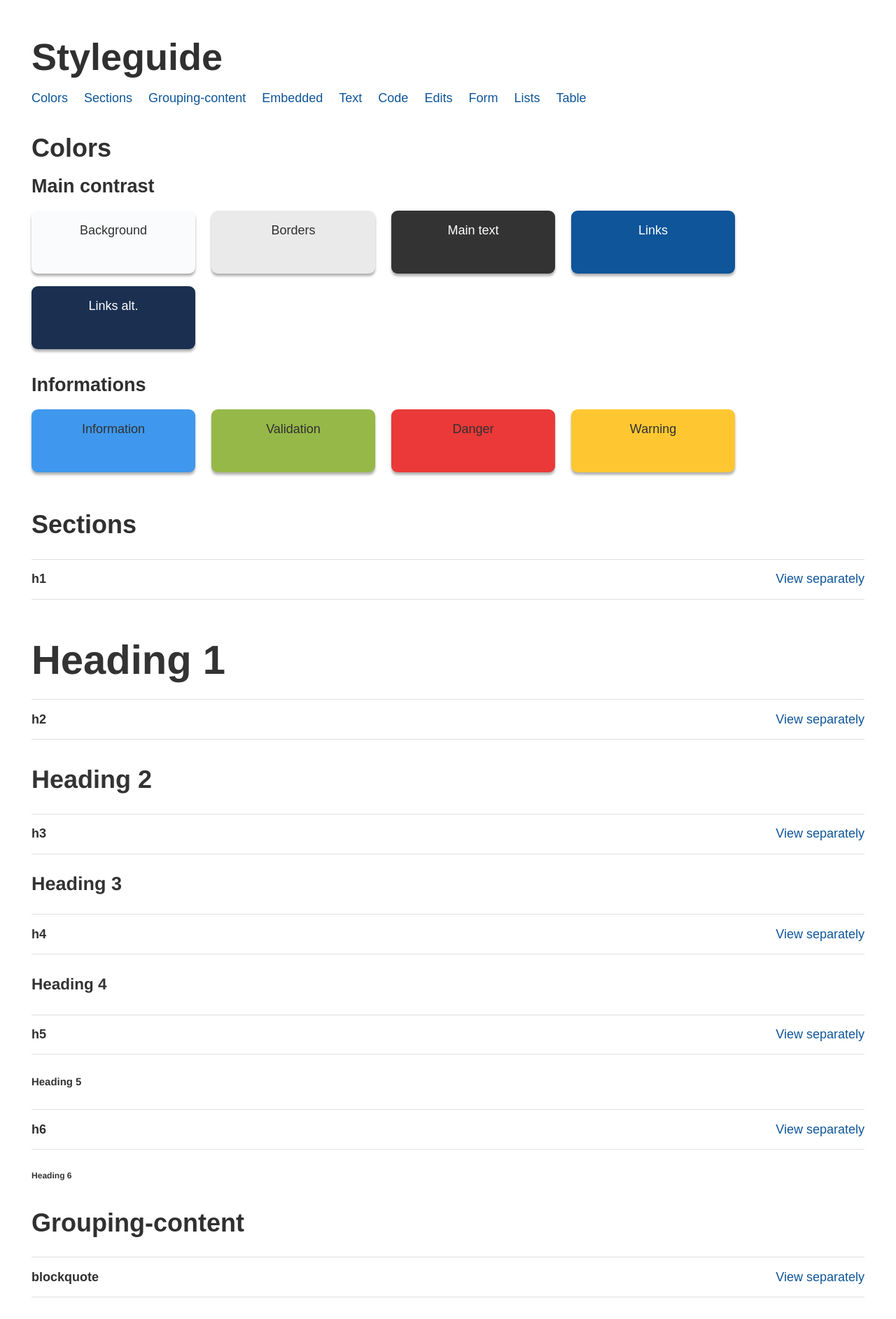
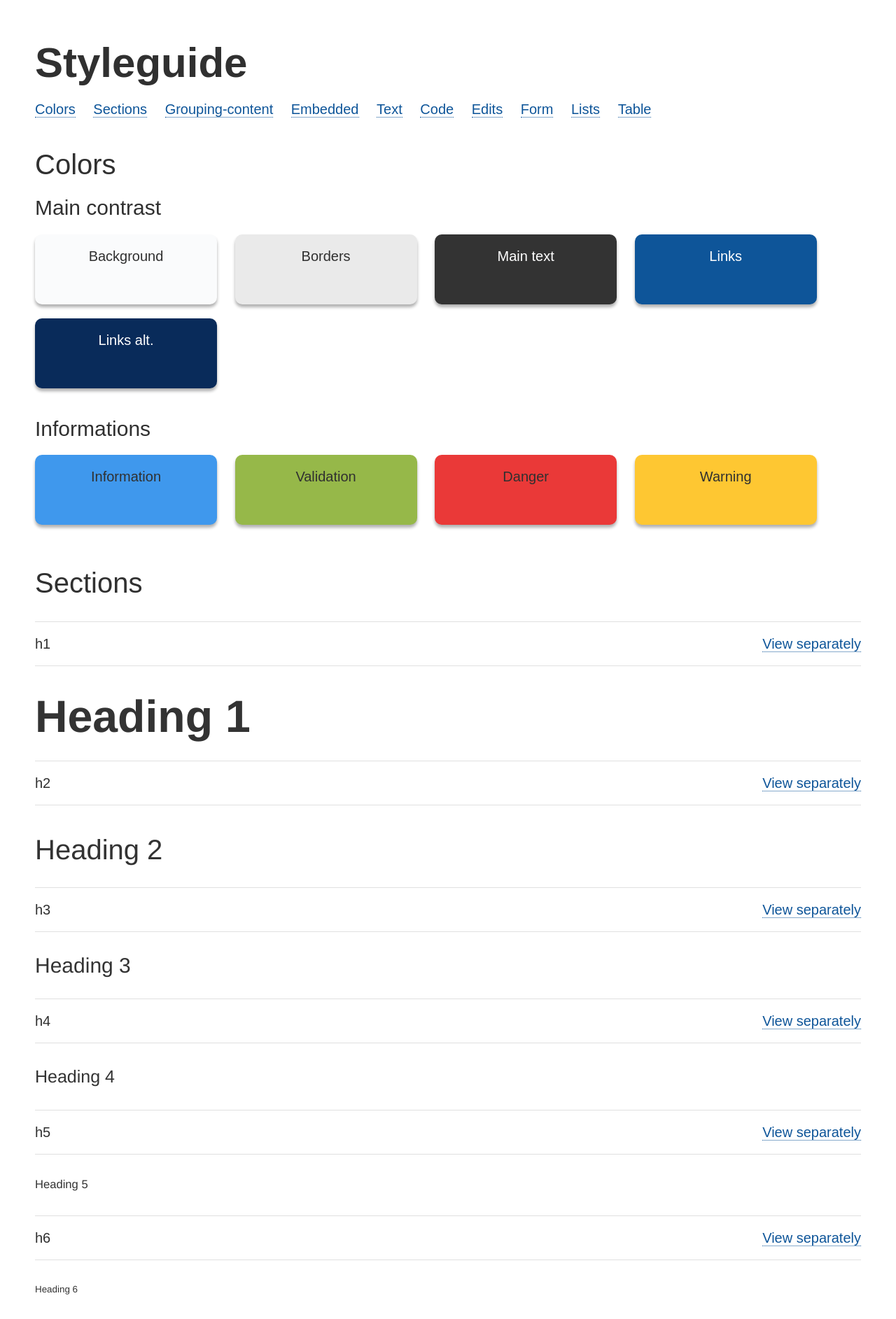
Before and after one commit to adrienchretien/adrienchretien.fr, a Jekyll site: the page built from styleguide.html, in a window 1280 px wide. Shown: the top 1885 px of the page at 70% size. Built offline with Jekyll 4.4.1, drawn with Linux system fonts in a browser that asks for light colours.

Commit message:
First steps to a new design

```diff
--- a/_includes/footer.html
+++ b/_includes/footer.html
@@ -1,3 +1,5 @@
-<footer role="contentinfo">
-  <p><small>© 2014 <a href="mailto:&#99;&#111;&#110;&#116;&#97;&#99;&#116;&#64;&#97;&#99;&#104;&#114;&#101;&#116;&#105;&#101;&#110;&#46;&#102;&#114;">Adrien Chrétien</a>. Vous pouvez aussi me trouver sur <a href="https://twitter.com/adrienchretien" rel="me">Twitter</a> et <a href="https://github.com/neol" rel="me">Github</a> et <a href="http://last.fm/user/adrienchretien" rel="me">Last.fm</a>.</small></p>
+<footer class="p-footer">
+  <div class="big-border--left">
+    <p><small>© 2014 <a href="mailto:&#99;&#111;&#110;&#116;&#97;&#99;&#116;&#64;&#97;&#99;&#104;&#114;&#101;&#116;&#105;&#101;&#110;&#46;&#102;&#114;">Adrien Chrétien</a>. Vous pouvez aussi me trouver sur <a href="https://twitter.com/adrienchretien" rel="me">Twitter</a> et <a href="https://github.com/neol" rel="me">Github</a> et <a href="http://last.fm/user/adrienchretien" rel="me">Last.fm</a>.</small></p>
+  </div>
 </footer>
--- a/_includes/head.html
+++ b/_includes/head.html
@@ -8,13 +8,13 @@
 
   <link rel="alternate" type="application/rss+xml" href="{{ "/feed.xml" | prepend: site.baseurl | prepend: site.url }}"/>
   <link rel="canonical" href="{{ page.url | replace:'index.html','' | prepend: site.baseurl | prepend: site.url }}">
+  <link rel="stylesheet" href="">
   <link rel="stylesheet" href="{{ "/css/main.css" | prepend: site.baseurl }}">
 
   <script type="text/javascript">
     WebFontConfig = {
       google: { families: [
-        'Merriweather:r,ri,b,bi:latin',
-        'Merriweather+Sans:r,b,800:latin'
+        'Source+Sans+Pro:300,400,400italic,700,700italic,900'
       ] }
     };
     (function() {
--- a/_includes/header.html
+++ b/_includes/header.html
@@ -1,8 +1,10 @@
-<header role="banner" class="h-card">
+<header class="p-header h-card">
+  <div class="big-border--left">
   {% if page.url == '/'%}
     <h1><a href="{{ site.baseurl }}/" class="p-name u-url" rel="me">{{ site.title }}</a></h1>
     <p class="subtitle">{{ site.description }}</p>
   {% else %}
-    <a href="{{ site.baseurl }}/" class="logo p-name u-url" rel="me">{{ site.title }}</a>
+    <a href="{{ site.baseurl }}/" class="logo--mini p-name u-url" rel="me">{{ site.title }}</a>
   {% endif %}
+  </div>
 </header>
--- a/css/main.css
+++ b/css/main.css
@@ -1,18 +1,19 @@
 /* HTML Elements */
 /* ----------------------------------------------------------*/
 a {
+  border-bottom: 1px dotted;
   text-decoration: none;
 }
 
-article {
-  font-family: Merriweather, Georgia, serif;
+a:active,
+a:hover,
+a:focus {
+  border-bottom-style: solid;
 }
 
 blockquote {
   margin-left: 1.5em;
   margin-right: 1.5em;
-  font-style: italic;
-  font-size: .9em;
 }
 
 blockquote em {
@@ -21,37 +22,46 @@
 
 body {
   margin: 0;
-  padding: 0 1em;
-  font: 1em/1.6 'Merriweather Sans', 'Helvetica Neue', Helvetica, Arial, sans-serif;
+  font: 1em/1.6 'Source Sans Pro', 'Helvetica Neue', Helvetica, Arial, sans-serif;
 }
 @media screen and (min-width: 800px) {
   body {
-    font-size: 1.125em;
+    font-size: 1.25em;
   }
+}
+
+code {
+  padding: .1em .2em;
+  border-radius: .2em;
 }
 
 figure {
   margin: 1em 1.5em;
   padding: 0;
-}
-
-figcaption {
   text-align: center;
 }
 
-h1,
 h2,
 h3,
 h4,
-.logo {
-  font-family: 'Merriweather Sans', 'Helvetica Neue', Helvetica, Arial, sans-serif;
-  font-weight: 700;
+h5,
+h6 {
+  font-weight: 300;
+}
+
+h1 a,
+h2 a,
+h3 a,
+h4 a,
+h5 a,
+h6 a {
+  border-bottom: 0 none;
 }
 
 h1 {
-  margin: 1em 0 .33em;
+  margin: .63em 0 .33em;
   font-size: 3.22em;
-  font-weight: 800;
+  font-weight: 900;
   line-height: 1;
 }
 @media screen and (max-width: 400px) {
@@ -79,10 +89,6 @@
   line-height: 1.4;
 }
 
-header {
-  margin: 0 0 2em;
-}
-
 html {
   font-size: 100%;
 }
@@ -100,27 +106,31 @@
 /* Structure */
 /* ----------------------------------------------------------*/
 
-[role="banner"] {
-  margin-top: 3em;
-}
-@media screen and (max-width: 400px) {
-  [role="banner"] {
-    margin-top: 2em;
-  }
-}
-
-[role="banner"],
-[role="contentinfo"] {
+.p-footer,
+.p-header {
   text-align: center;
 }
 
-[role="main"] {
-  max-width: 720px;
-  margin: 0 auto 1em;
+/* Modules */
+/* ----------------------------------------------------------*/
+
+/* Big border */
+.big-border--left {
+  padding-left: 2em;
+  padding-right: 2em;
+  border-left: 10em solid;
+  overflow: hidden;
+
+
 }
 
-/* Classes */
-/* ----------------------------------------------------------*/
+@media screen and (max-width: 800px) {
+  .big-border--left {
+    border-width: .5em;
+    padding-left: 1em;
+    padding-right: 1em;
+  }
+}
 
 /* Caption */
 .caption {
@@ -137,6 +147,12 @@
   text-align: center;
 }
 
+.e-content,
+.p-summary {
+  max-width: 640px;
+  margin: 0 auto;
+}
+
 /* List posts */
 .list-posts {
   margin: 1em 0;
@@ -150,21 +166,25 @@
     content: " − ";
   }
 
+/* Logo */
+.logo--mini {
+  display: block;
+  margin: 1em 0;
+}
+
 /* Meta */
 .meta {
   margin: 0;
 }
   .meta-separator::before {
     content: "\2022";
-    font-family: sans-serif;
     margin-left: .5em;
     margin-right: .5em;
   }
 
-/* Read more */
-.read-more::after {
-  content: "\00bb";
-  margin-left: .5em;
+/* Page subtitle */
+.subtitle {
+  margin-bottom: 2em;
 }
 
 /* Theme */
@@ -176,11 +196,15 @@
 a:active,
 a:focus,
 a:hover {
-  color: #1B3051;
+  color: #092b5a;
 }
 
 body {
   color: #333;
+}
+
+code {
+  background-color: #cbe3fa;
 }
 
 html {
@@ -196,3 +220,20 @@
 .list-posts__post {
   border-color: #e2e2e2;
 }
+
+.p-header {
+  background-color: #f2f2f2;
+}
+.p-footer {
+  background-color: #151515;
+  color: #fff;
+}
+.p-header .big-border--left {
+  border-color: #0A4074;
+}
+.p-main .big-border--left {
+  border-color: #083662;
+}
+.p-footer .big-border--left {
+  border-color: #222;
+}
--- a/styleguide.html
+++ b/styleguide.html
@@ -61,7 +61,7 @@
 		<li style="background-color: #0e5599; color: #fff;">
 			<p>Links</p>
 		</li>
-		<li style="background-color: #1b3051; color: #fff;">
+		<li style="background-color: #092b5a; color: #fff;">
 			<p>Links alt.</p>
 		</li>
 	</ul>
```
